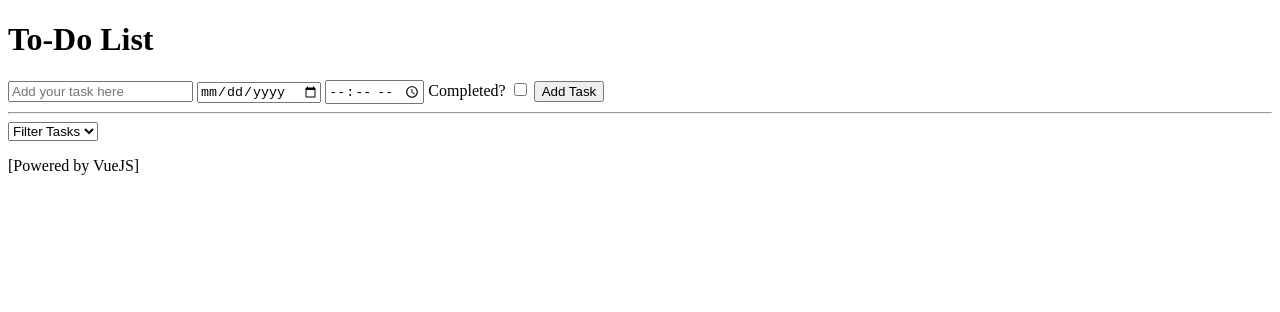
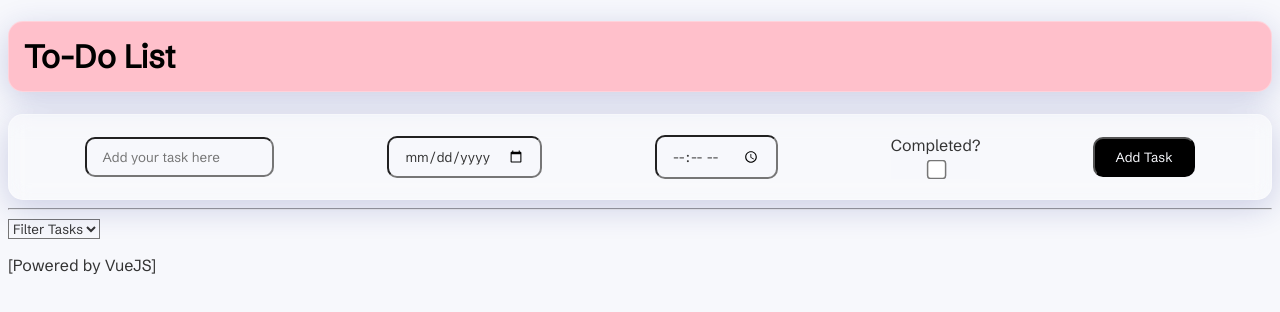
Before and after one commit to garyyeh1/to-do-list, a plain HTML site: page index.html in a window 1280 px wide. Drawn offline with nearby package versions, Linux system fonts and the light colour scheme.

Commit message:
Added CSS

```diff
--- a/index.html
+++ b/index.html
@@ -4,17 +4,28 @@
     <meta charset="UTF-8">
     <meta name="viewport" content="width=device-width, initial-scale=1.0">
     <title>To-Do List</title>
+    <link href='https://fonts.googleapis.com/css?family=Schibsted Grotesk' rel='stylesheet'>
+    <link rel = "stylesheet" href="style.css">
+
+
     <script src="https://unpkg.com/vue@3/dist/vue.global.js"></script>
 
 </head>
 <body>
     <form id="myForm">
-        <h1>To-Do List</h1>
-        <input placeholder="Add your task here" id="task" required>
-        <input type="date" id="date">
-        <input type="time" id="time">
-        <label>Completed? <input type="checkbox" id="completed"></label>
-        <label><button id="submit">Add Task</button></label>
+        <div class = "container">
+            <h1>To-Do List</h1>
+            <div class = inputSection>
+                <input placeholder="Add your task here" id="task" required>
+                <input type="date" id="date">
+                <input type="time" id="time">
+                <div id = "smallContainer">
+                    <label>Completed? </label>
+                    <input type="checkbox" id="completed">
+                </div>
+                <label><button id="submit">Add Task</button></label>
+            </div>
+        </div>
 
     </form>
 
--- /dev/null
+++ b/style.css
@@ -0,0 +1,58 @@
+* {
+    font-family: 'Schibsted Grotesk';
+    color: #333;
+    background-color: #f7f8fc ;
+}
+
+h1{
+    background-color: pink;
+    color:black;
+    border-radius: 15px;
+    padding: 15px;
+    box-shadow: 0 8px 32px 0 rgba(31, 38, 135, 0.2);
+
+    backdrop-filter: blur(10px);
+    border: 1px solid rgba(255, 255, 255, 0.3);
+}
+
+.inputSection{
+    display:flex;
+    justify-content: space-around;
+    align-items: center;
+    border-radius: 15px;
+    padding: 20px;
+    box-shadow: 0 8px 32px 0 rgba(31, 38, 135, 0.2);
+
+
+    background: rgba(255, 255, 255, 0.2);
+    backdrop-filter: blur(10px);
+    border: 1px solid rgba(255, 255, 255, 0.3);
+
+}
+input{
+    border-radius: 10px;
+    padding: 10px 15px
+}
+
+button{
+    border-radius: 10px;
+    padding: 15px;
+}
+
+#submit{
+    padding: 10px 20px;
+
+    color: #f7f8fc;
+    background-color: black;
+}
+
+#smallContainer{
+    display:flex;
+    flex-direction: column;
+    gap: 5px;
+    font-weight: 500;
+}
+
+input[type=checkbox] {
+    transform: scale(1.5);
+}
```
